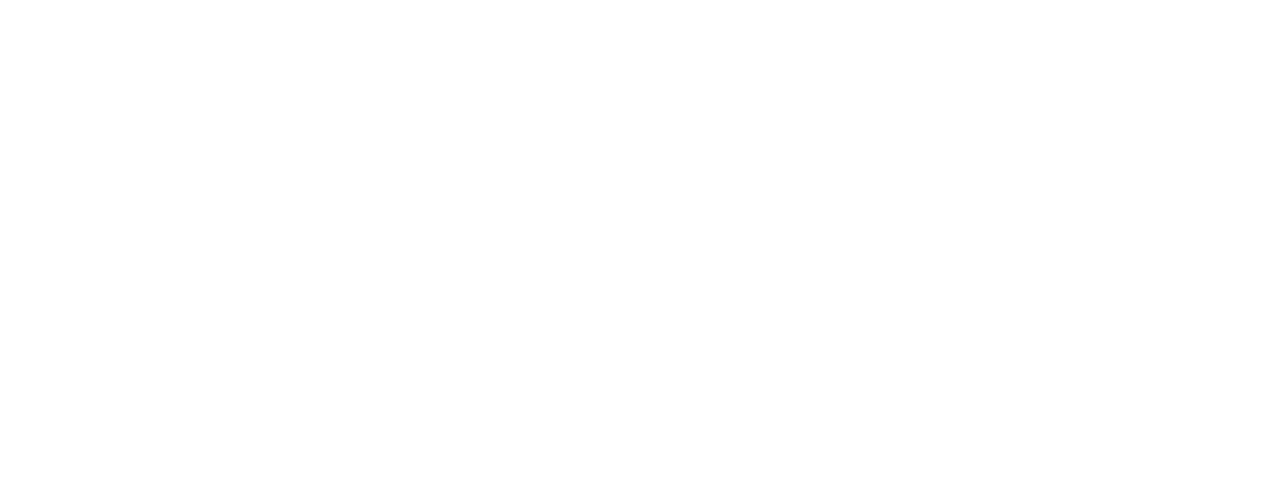
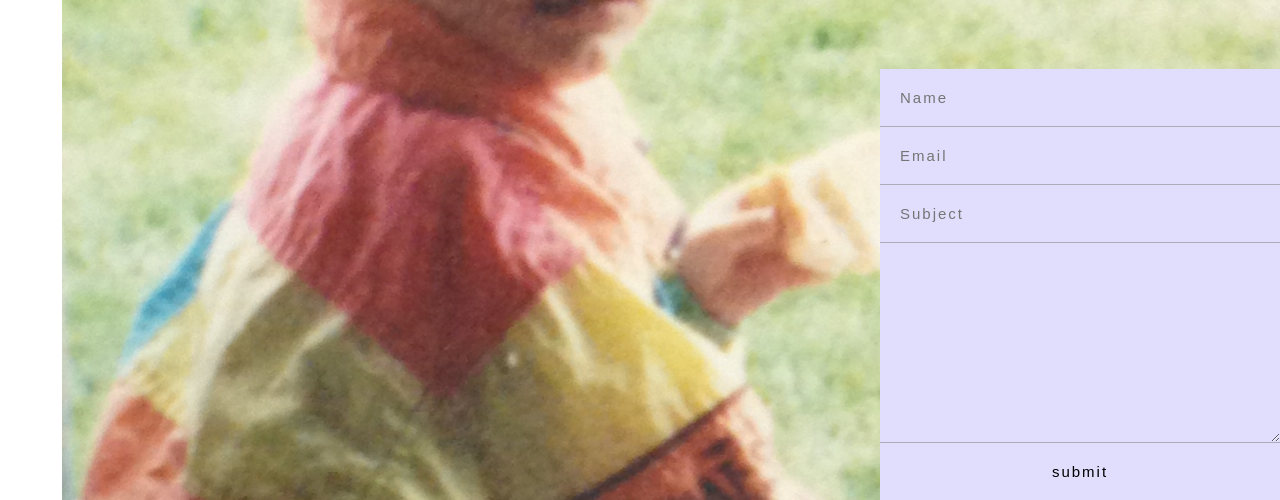
Before and after one commit to cambisca/Portfolio, a React (Create React App) app in the folder portfolio/: page / in a window 1280 px wide. Shown: the part 6632-7132 px from the top of the page. Before the commit the page ends 6332 px from the top, so only its background shows below. Built offline with nearby package versions, Linux system fonts and the light colour scheme; a web font is replaced by a local one.

Commit message:
contact template completed, needs adjusted styling

```diff
--- a/portfolio/src/App.css
+++ b/portfolio/src/App.css
@@ -514,6 +514,45 @@
   left: 1;
 }
 
+#contact {
+  height: 100vh;
+  background-image: url('images/IMG_0563.jpeg');
+  background-position: 95% 30%;
+  display: flex;
+  justify-content: flex-end;
+  align-items: flex-end;
+}
+
+.contact__form {
+  flex-basis: 40rem;
+
+  display: flex;
+  flex-direction: column;
+  background-color: var(--tertiary-color);
+}
+
+.contact__form input,
+.contact__form textarea {
+  color: var(--primary-color);
+  font-size: 1.5rem;
+  letter-spacing: 0.2rem;
+  padding: 2rem;
+  background: transparent;
+  border: none;
+  border-bottom: var( --secondary-color) solid 0.1rem;
+
+}
+
+.contact__form textarea {
+  height: 25vh;
+}
+
+input[type=submit] {
+  border: none;
+  cursor: pointer;
+}
+
+
 @media screen and (max-width: 900px) {
   #showcase {
     background-position: 100%;
--- a/portfolio/src/components/MainNav.js
+++ b/portfolio/src/components/MainNav.js
@@ -135,7 +135,11 @@
 
                     <div class="testimonial-card--content">
                         <h3 class="testimonial-card-content--title"> I GOT NEXT </h3>
-                        <p class="testimonial-card-content--para"> Demo Netlify Github </p>
+                        <div class="testimonial-card-content--links">
+                            <a href="#"> Demo </a>
+                            <a href="#"> Netlify </a>
+                            <a href="#"> Github </a>
+                        </div>
                     </div>
                 </div>
 
@@ -161,6 +165,20 @@
                     </div>
                 </div>
             </section>
+
+            <section id="contact">
+                <form class="contact__form">
+                    <input type="text" placeholder="Name" />
+
+                    <input type="email" placeholder="Email" />
+
+                    <input type="text" placeholder="Subject" />
+
+                    <textarea type="message" />
+
+                    <input type="submit" value="submit" />
+                </form>
+            </section>
         </main>
     )
 }
```
